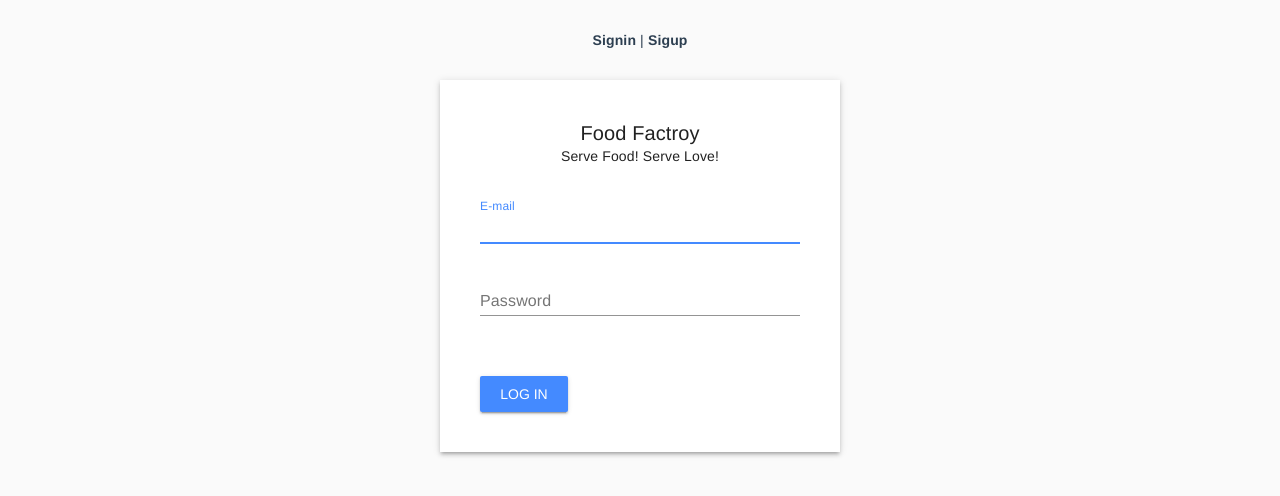
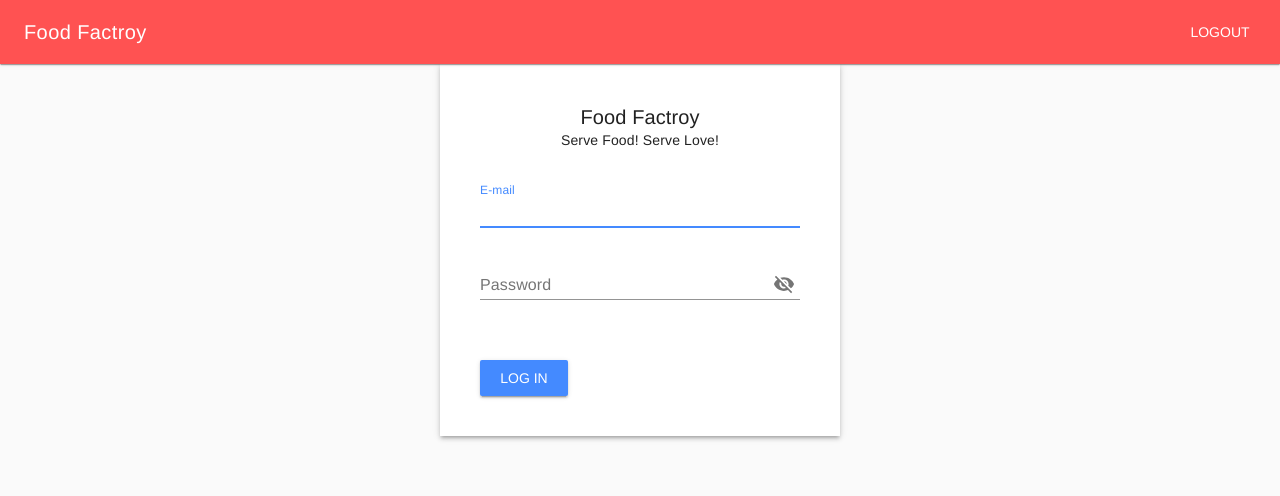
Before and after one commit to sathishvisar/food_factory_fe, a Vue app: page /Signin in a window 1280 px wide. Shown: the top 496 px of the page. Built offline with nearby package versions, Linux system fonts and the light colour scheme; sample sign-in values are in the browser's storage.

Commit message:
app login & logout is complted.

```diff
--- a/src/App.vue
+++ b/src/App.vue
@@ -1,12 +1,42 @@
 <template>
-  <div id="app">
-    <div id="nav">
-      <router-link to="/signin">Signin</router-link> |
-      <router-link to="/signup">Sigup</router-link>
+    <div id="app">
+
+      <md-toolbar class="md-accent" md-elevation="1" v-if="loggingIn">
+        <h3 class="md-title" style="flex: 1;text-align: left;">Food Factroy</h3>
+        <md-button class="md-primary" @click="logout">Logout</md-button>
+      </md-toolbar>
+      <div id="nav"  v-if="!loggingIn">
+        <router-link to="/signin">Signin</router-link> |
+        <router-link to="/signup">Sigup</router-link>
+      </div>
+
+      <div>
+        <router-view/>
+      </div>
+
     </div>
-    <router-view/>
-  </div>
 </template>
+<script>
+export default {
+  name: 'App',
+  computed: {
+    loggingIn () {
+      const user = JSON.parse(localStorage.getItem('user'))
+      if (user && user.token) {
+        return true
+      } else {
+        return false
+      }
+    }
+  },
+  methods: {
+    logout () {
+      localStorage.setItem('user', null)
+      this.$store.dispatch('authentication/logout')
+    }
+  }
+}
+</script>
 
 <style lang="scss">
 #app {
--- a/src/_services/user.service.js
+++ b/src/_services/user.service.js
@@ -12,7 +12,7 @@ function login (email, password) {
       if (user.data.token) {
         localStorage.setItem('user', JSON.stringify(user.data))
       }
-      return user
+      return user.data
     })
     .catch(function (error) {
       console.log(error)
--- a/src/_store/authentication.module.js
+++ b/src/_store/authentication.module.js
@@ -16,7 +16,7 @@ export const authentication = {
       userService.login(username, password)
         .then(
           user => {
-            commit('loginSuccess', user.data)
+            commit('loginSuccess', user)
             router.push('/app')
           },
           error => {
--- a/src/components/Signin.vue
+++ b/src/components/Signin.vue
@@ -19,7 +19,7 @@
         <div class="fieldRow">
           <md-field>
             <label>Password</label>
-            <md-input v-model="login.password" autofocus></md-input>
+            <md-input v-model="login.password" autofocus  type="password"></md-input>
           </md-field>
           <span v-show="submitted && !login.password" class="invalid-field">Password is required</span>
         </div>
```
